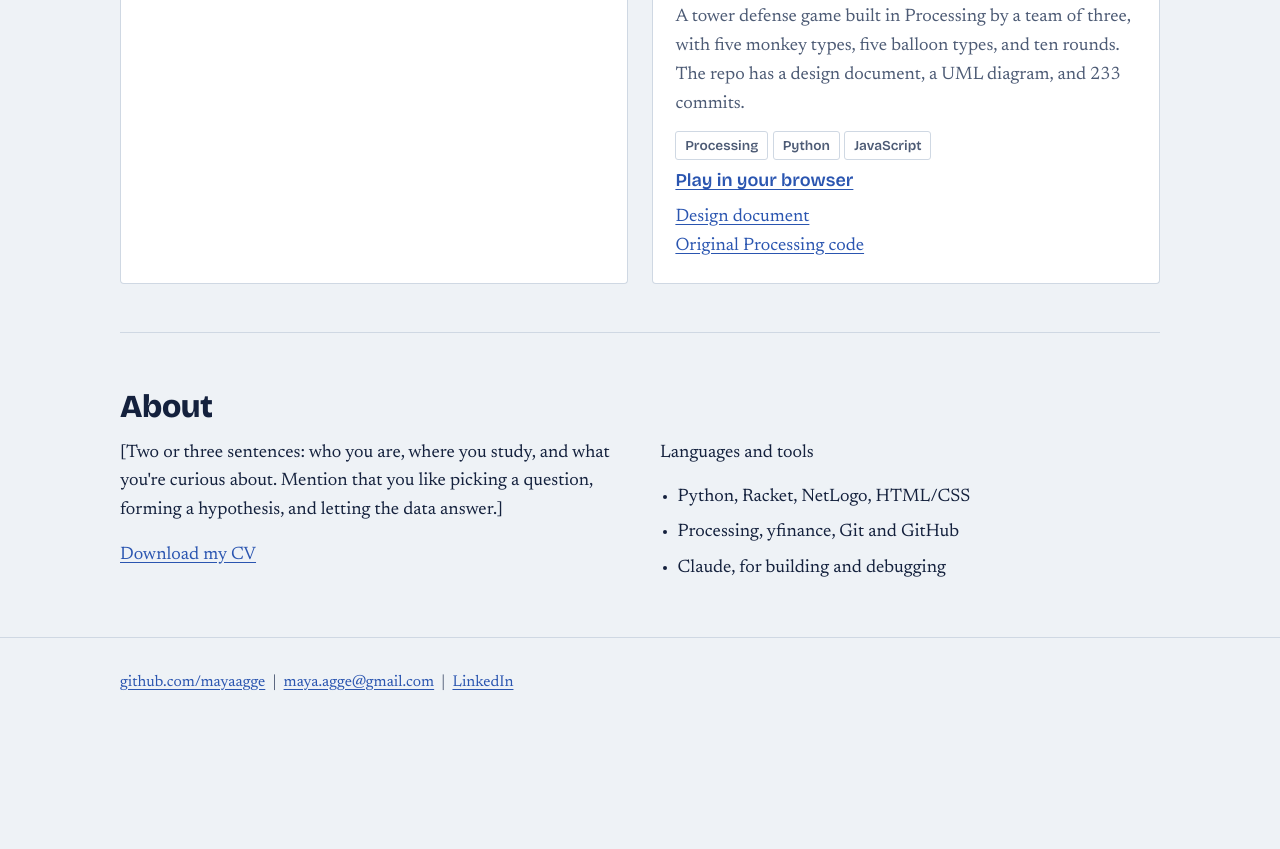
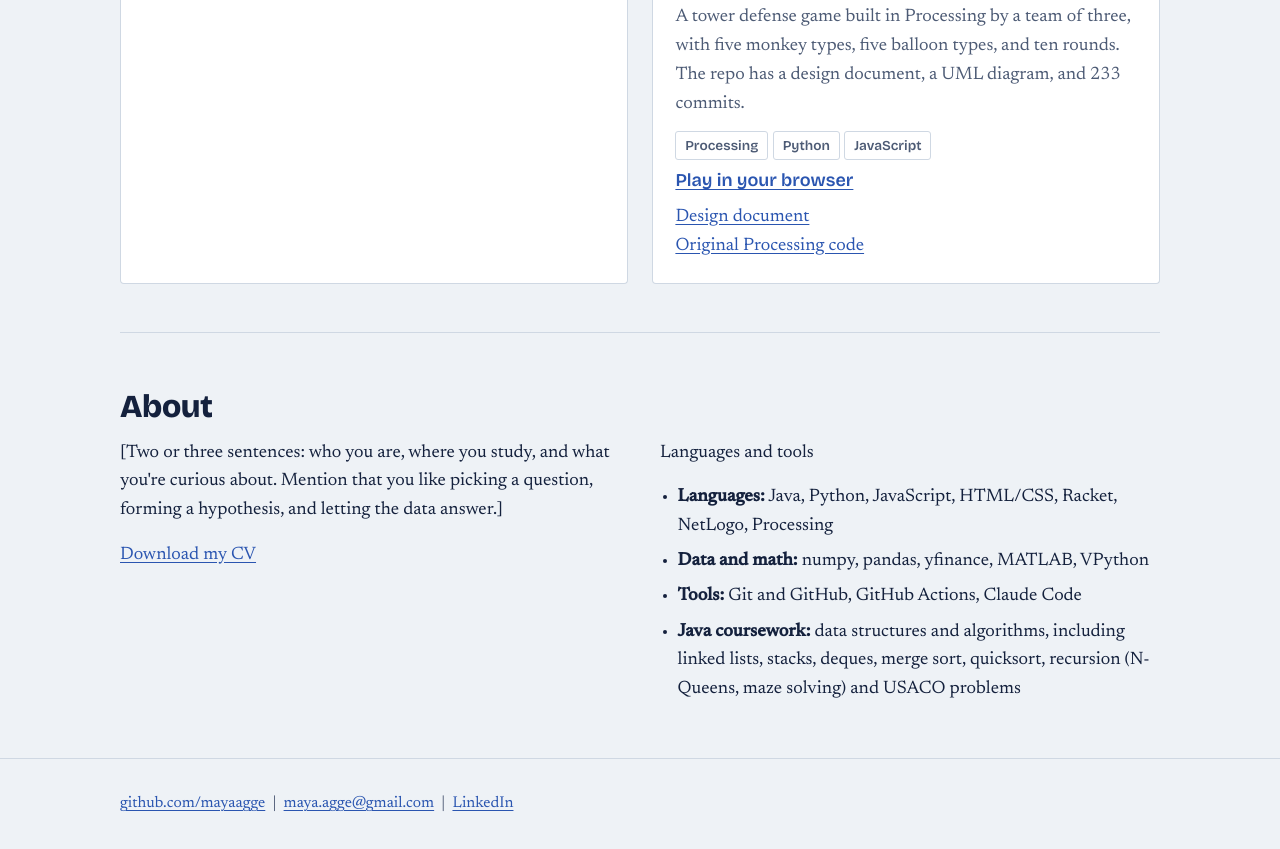
Before and after one commit to mayaagge/mayaagge.github.io, a plain HTML site: page index.html in a window 1280 px wide. Shown: the part 3000-3849 px from the top of the page. Before the commit the page ends 3743 px from the top, so only its background shows below. Drawn offline with nearby package versions, Linux system fonts and the light colour scheme.

Commit message:
Revise languages and tools in index.html
Updated the list of languages, tools, and coursework in the footer.

```diff
--- a/index.html
+++ b/index.html
@@ -325,9 +325,10 @@
         <div>
           <p>Languages and tools</p>
           <ul>
-            <li>Python, Racket, NetLogo, HTML/CSS</li>
-            <li>Processing, yfinance, Git and GitHub</li>
-            <li>Claude, for building and debugging</li>
+            <li><strong>Languages:</strong> Java, Python, JavaScript, HTML/CSS, Racket, NetLogo, Processing</li>
+            <li><strong>Data and math:</strong> numpy, pandas, yfinance, MATLAB, VPython</li>
+            <li><strong>Tools:</strong> Git and GitHub, GitHub Actions, Claude Code</li>
+            <li><strong>Java coursework:</strong> data structures and algorithms, including linked lists, stacks, deques, merge sort, quicksort, recursion (N-Queens, maze solving) and USACO problems</li>
           </ul>
         </div>
       </div>
```
